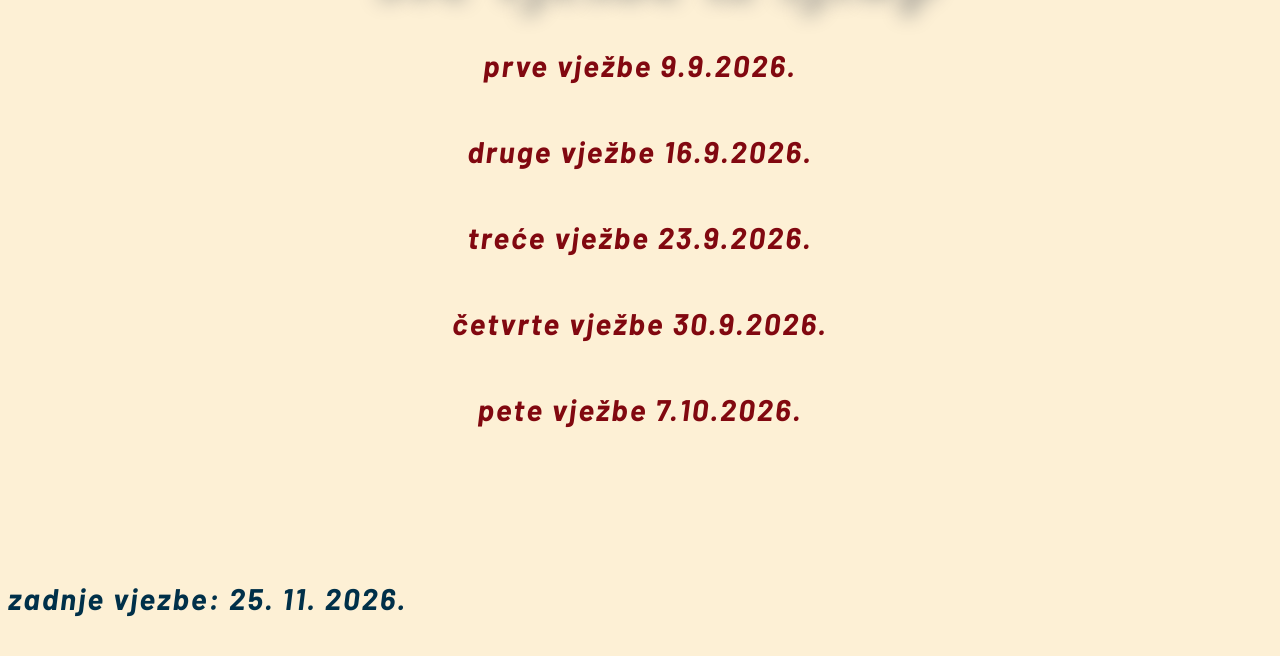
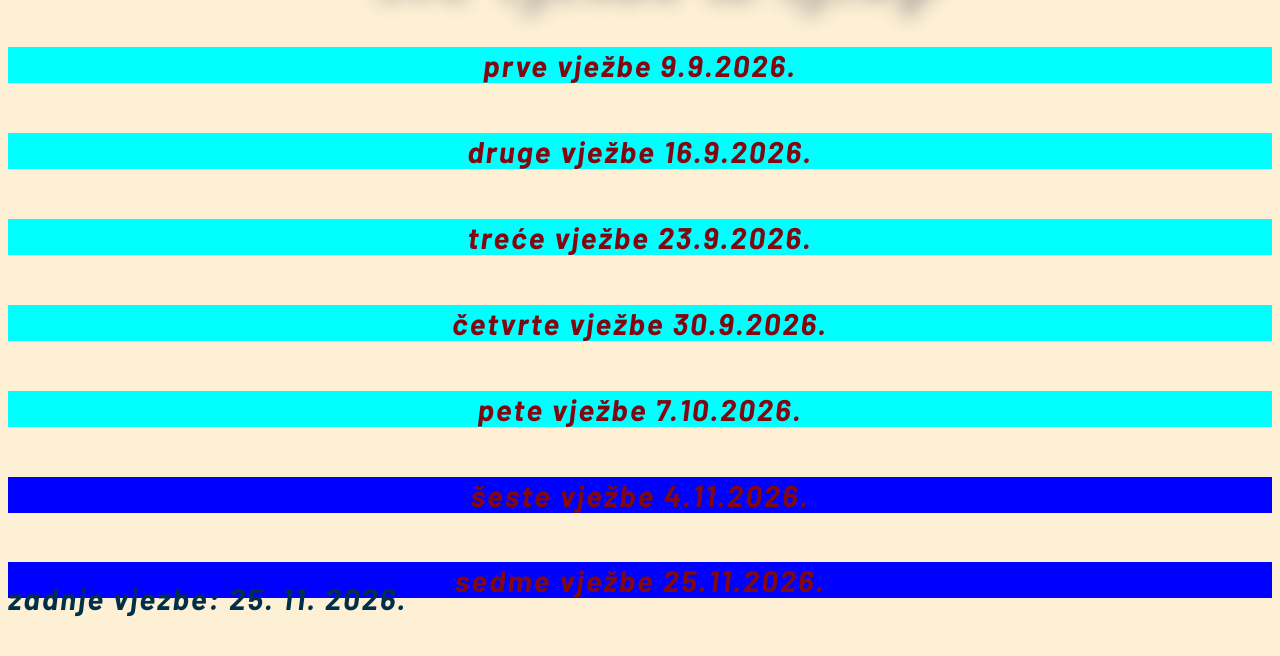
Before and after one commit to antunristic/sjiwp, a plain HTML site: page index.html in a window 1280 px wide. Shown: the part 134-790 px from the top of the page. Drawn offline with Linux system fonts and the light colour scheme; a web font is replaced by a local one.

Commit message:
Uredio pocetnu html stranicu

```diff
--- a/index.html
+++ b/index.html
@@ -10,11 +10,13 @@
 
     <h1>Sve vješbe iz SjiWp</h1>
 
-        <h5><a href="./01_project/index.html" >Prve vježbe 9.9.2026.</a></h5>
-        <h5><a href="./02_vjezba/index.html">Druge vježbe 16.9.2026.</a></h5>
-        <h5><a href="./03_index_pocetna/vjezba3_povzenice.html">Treće vježbe 23.9.2026.</a></h5>
-        <h5><a href="./04_vjezba/tablice.html">Četvrte vježbe 30.9.2026.</a></h5>
-        <h5><a href=".//05_imageMap/index.html">Pete vježbe 7.10.2026.</a></h5>
+        <h5 class="html"><a href="./01_project/index.html" >Prve vježbe 9.9.2026.</a></h5>
+        <h5 class="html"><a href="./02_vjezba/index.html">Druge vježbe 16.9.2026.</a></h5>
+        <h5 class="html"><a href="./03_index_pocetna/vjezba3_povzenice.html">Treće vježbe 23.9.2026.</a></h5>
+        <h5 class="html"><a href="./04_vjezba/tablice.html">Četvrte vježbe 30.9.2026.</a></h5>
+        <h5 class="html"><a href=".//05_imageMap/index.html">Pete vježbe 7.10.2026.</a></h5>
+        <h5 class="css"><a href="./06_css1/plan.html">Šeste vježbe 4.11.2026.</a></h5>
+        <h5 class="css"><a href="./07_css3/aktivnosti.html">Sedme vježbe 25.11.2026.</a></h5>
 
         <h5 style="position:absolute; bottom:0";>Zadnje vjezbe: 25. 11. 2026.</h5>
 </body>
--- a/stil.css
+++ b/stil.css
@@ -59,3 +59,11 @@ dl {
 ul {
     text-align: left;
 }
+
+.html {
+    background-color:aqua;
+}
+
+.css {
+    background-color:blue;
+}
```
